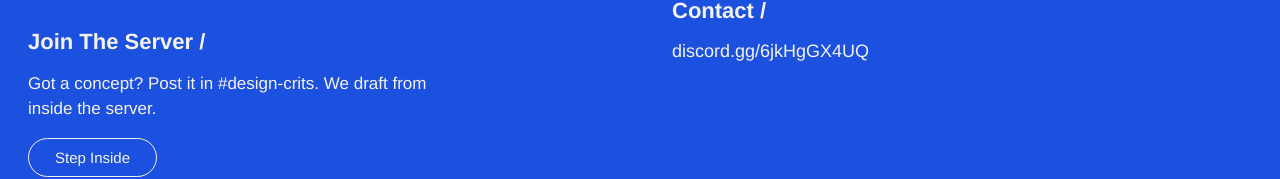
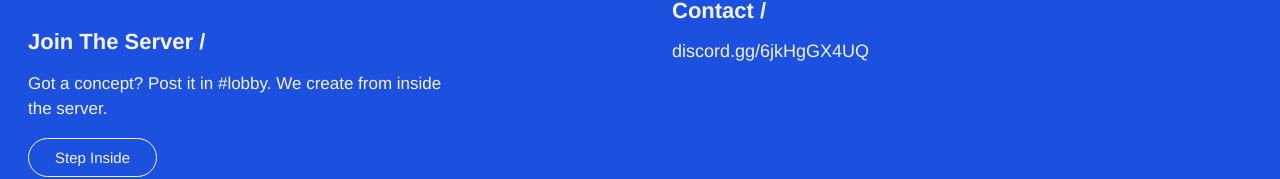
Before and after one commit to slimmsyd/street-economics, a Next.js app: page / in a window 1280 px wide. Shown: the part 3890-4069 px from the top of the page. Built offline with nearby package versions, Linux system fonts and the light colour scheme.

Commit message:
Update Footer.tsx

```diff
--- a/components/Footer.tsx
+++ b/components/Footer.tsx
@@ -52,7 +52,7 @@ export default function Footer() {
               <div className="footer-group footer-group--server">
                 <div className="footer-head">Join The Server /</div>
                 <p className="footer-text">
-                  Got a concept? Post it in #design-crits. We draft from inside
+                  Got a concept? Post it in #lobby. We create from inside
                   the server.
                 </p>
                 <a
```
